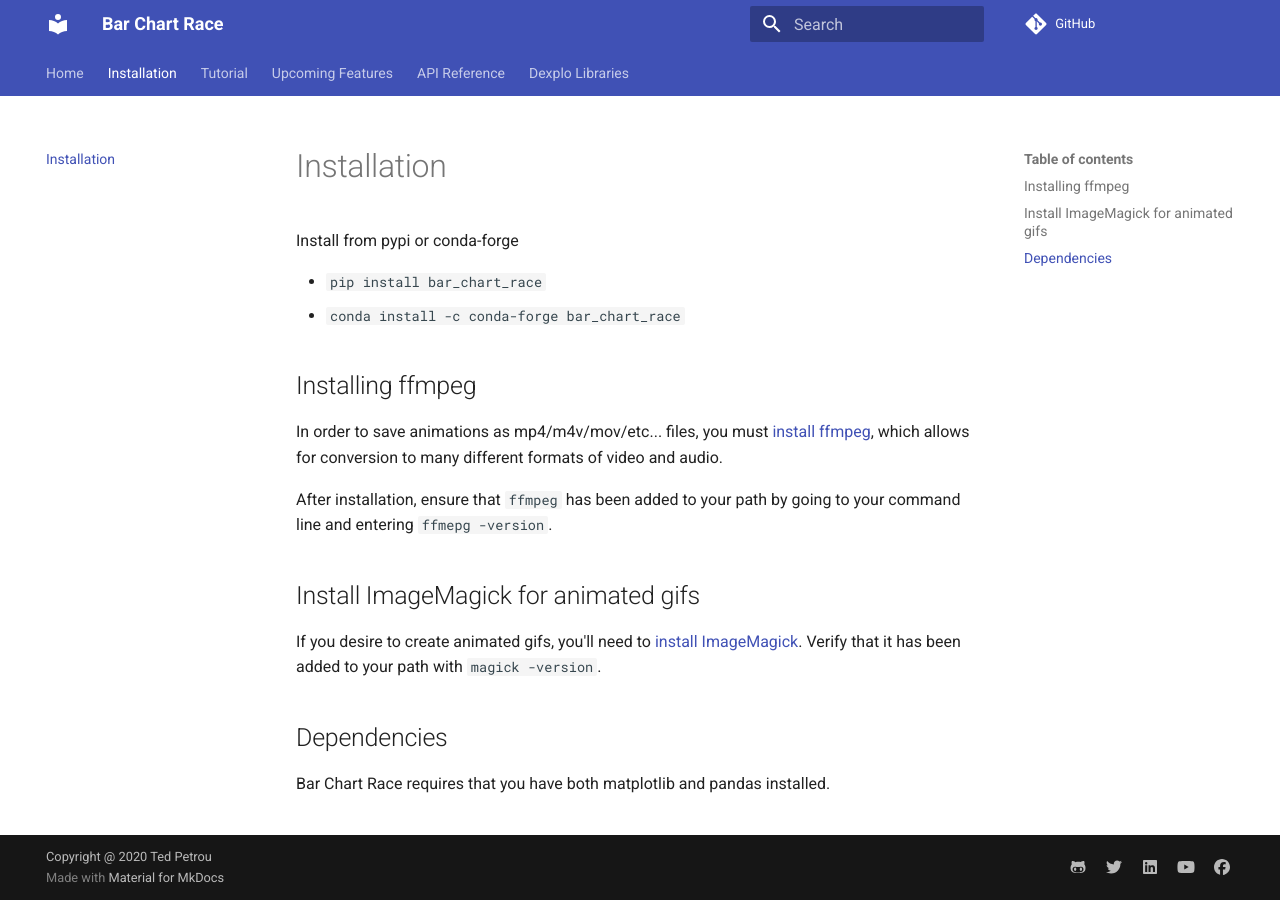
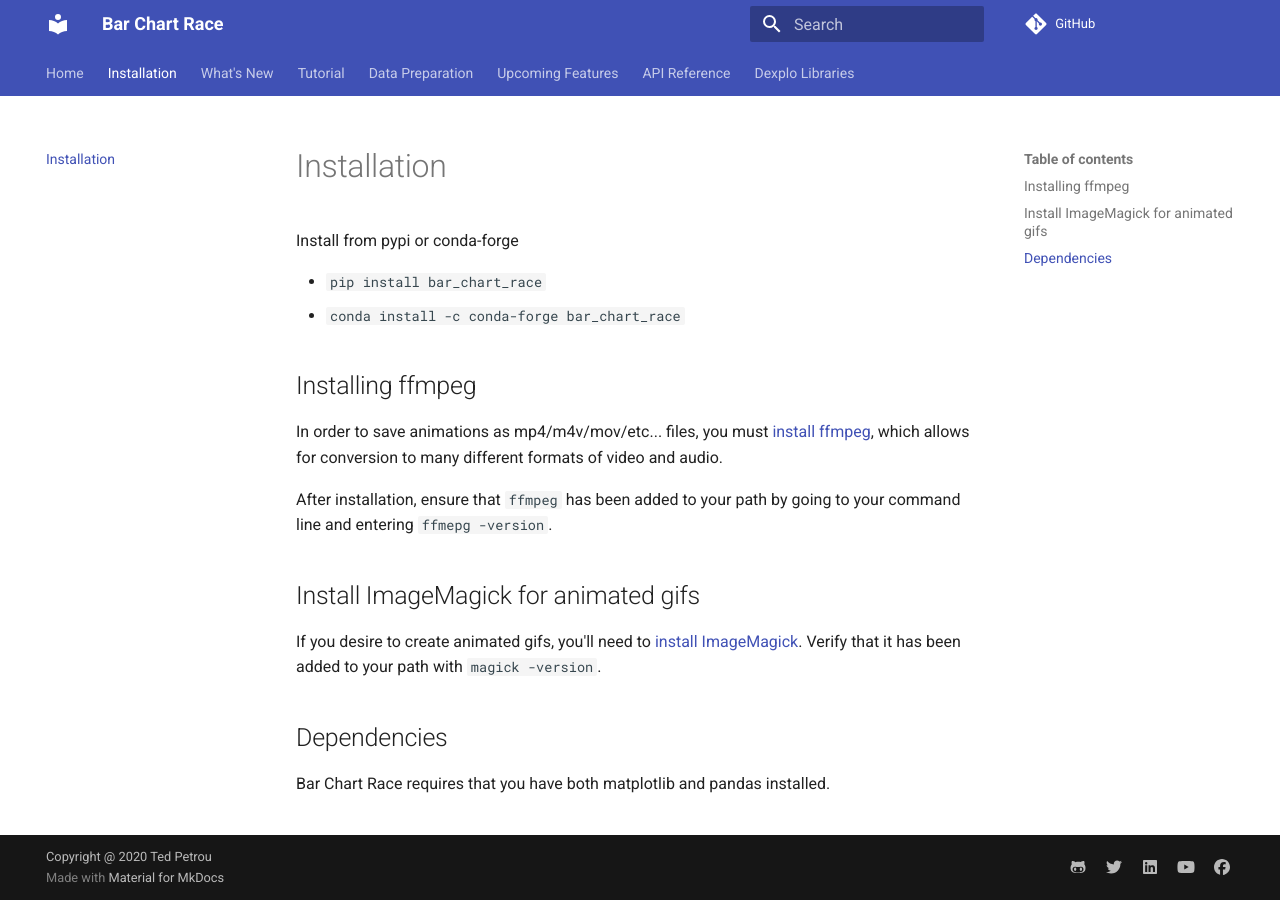
Before and after one commit to dexplo/bar_chart_race, an MkDocs documentation site: the page built from docs/installation.md, in a window 1280 px wide. Built offline with MkDocs 1.6.1 and Material for MkDocs 9.7.7, drawn with Linux system fonts in a browser that asks for light colours; comment, search, counter and statistics services are not loaded.

Commit message:
more pages

```diff
--- a/mkdocs.yml
+++ b/mkdocs.yml
@@ -14,7 +14,9 @@
 nav:
   - Home: index.md
   - Installation: installation.md
+  - What's New: whats_new.md
   - Tutorial: tutorial.md
+  - Data Preparation: data_preparation.md
   - Upcoming Features: upcoming.md
   - API Reference: api.md
   - Dexplo Libraries:
```
